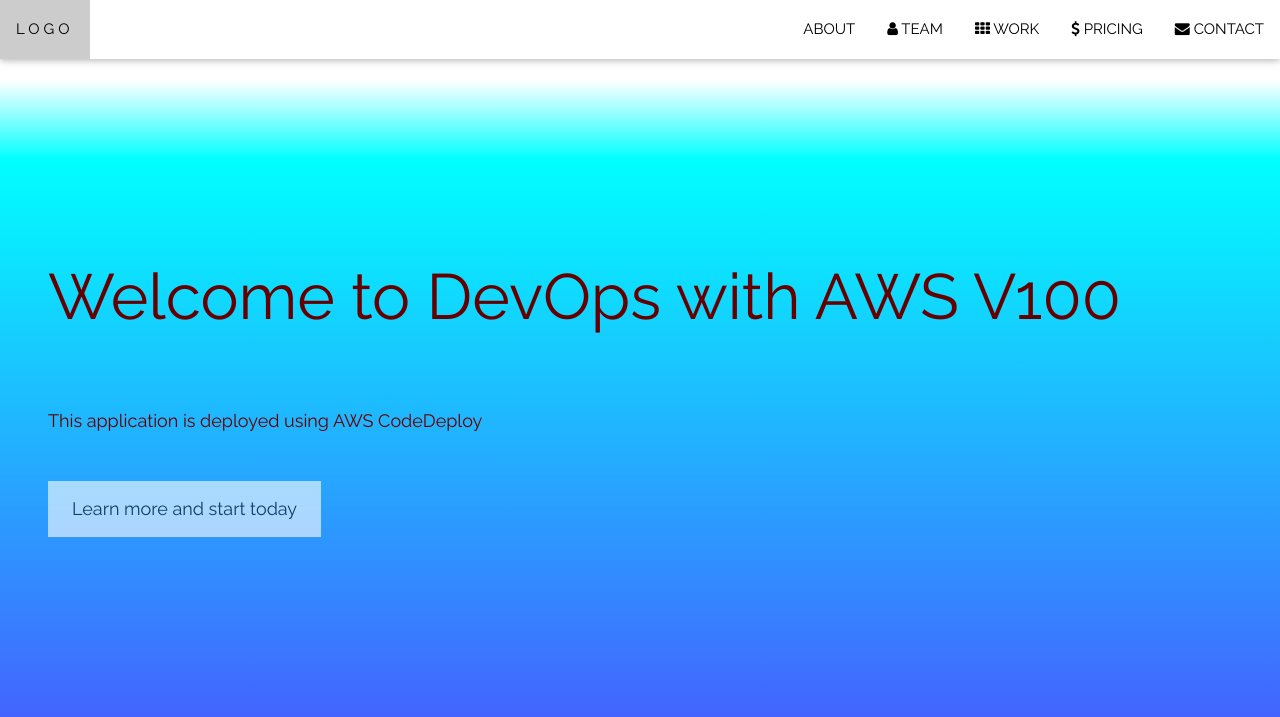
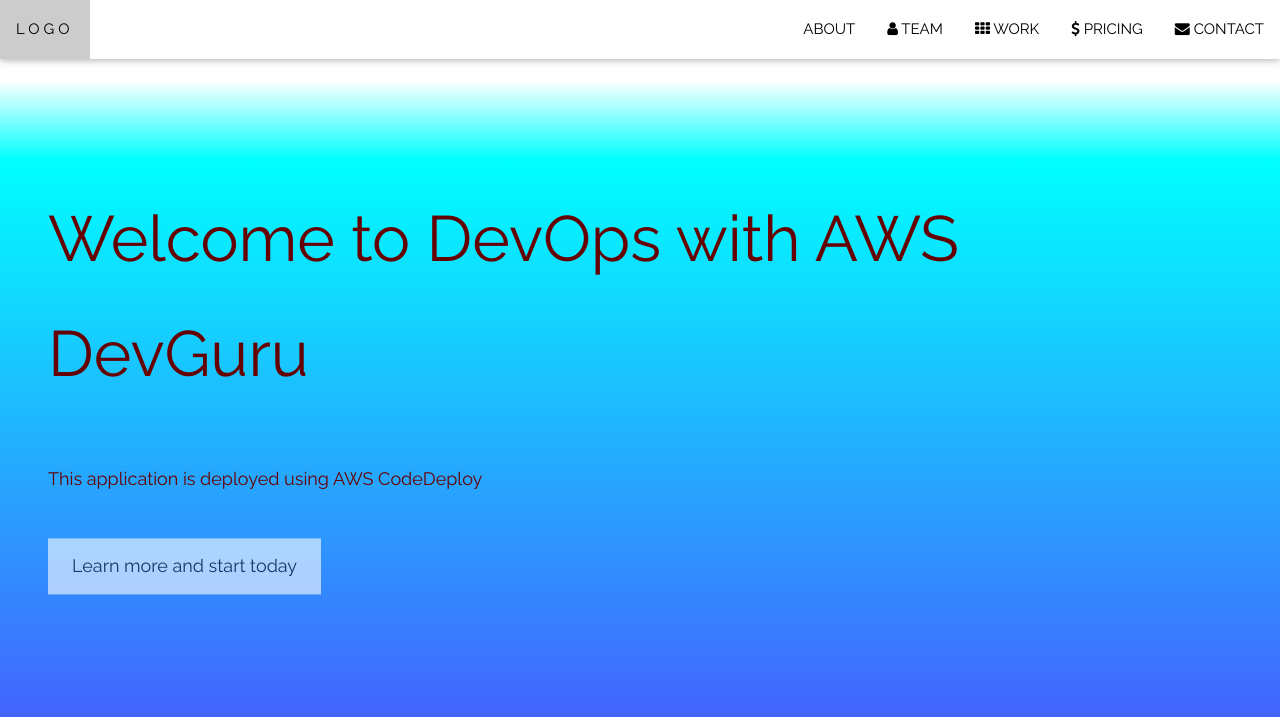
Before and after one commit to Dbade2022/cicd-demo, a plain HTML site: page index.html in a window 1280 px wide. Shown: the top 717 px of the page. Drawn offline with nearby package versions, Linux system fonts and the light colour scheme.

Commit message:
revised index DevGuru

```diff
--- a/index.html
+++ b/index.html
@@ -65,7 +65,7 @@ body, html {
 <!-- Header with full-height image -->
 <header class="bgimg-1 w3-display-container" id="home">
   <div class="w3-display-left" style="padding:48px">
-    <span class="w3-jumbo w3-hide-small">Welcome to DevOps with AWS V100</span><br>
+    <span class="w3-jumbo w3-hide-small">Welcome to DevOps with AWS DevGuru</span><br>
     <span class="w3-xxlarge w3-hide-large w3-hide-medium">Start something that matters</span><br>
     <span class="w3-large">This application is deployed using AWS CodeDeploy</span>
     <p><a href="#about" class="w3-button w3-white w3-padding-large w3-large w3-margin-top w3-opacity w3-hover-opacity-off">Learn more and start today</a></p>
```
